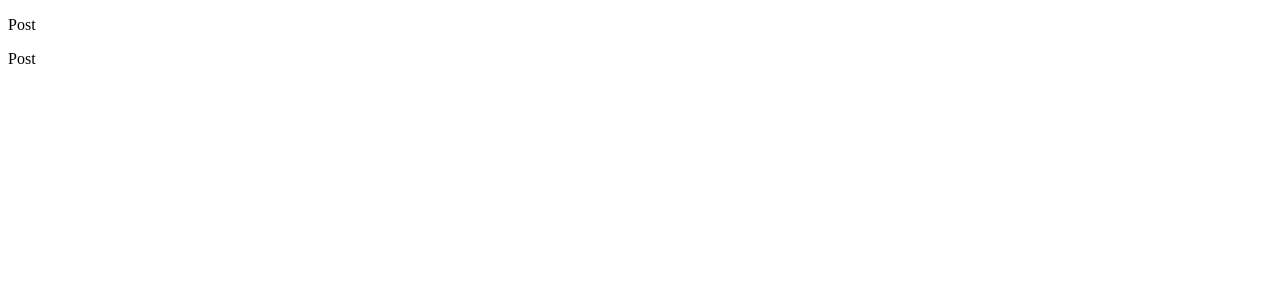
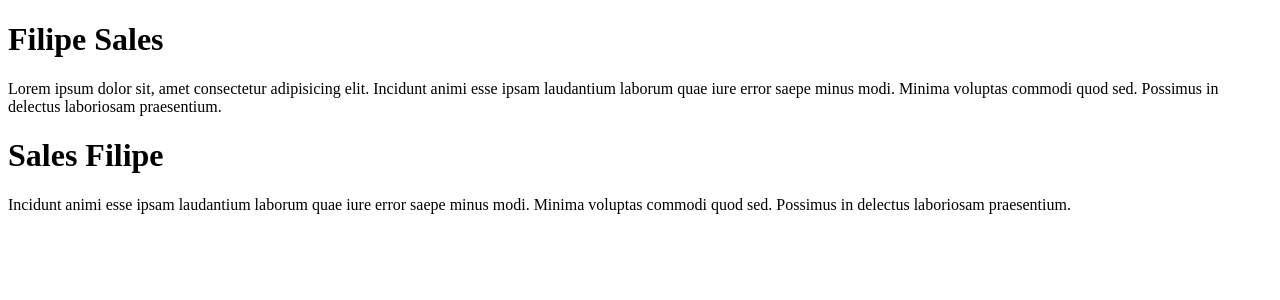
Before and after one commit to filipesalesaraujo/ignite-feed, a React (Vite) app: page / in a window 1280 px wide. Shown: the top 300 px of the page. Built offline with nearby package versions, Linux system fonts and the light colour scheme.

Commit message:
Propriedades

```diff
--- a/src/App.tsx
+++ b/src/App.tsx
@@ -3,8 +3,15 @@ import { Post } from "./Post";
 export function App() {
   return (
     <>
-      <Post />
-      <Post />
+      <Post
+        author="Filipe Sales"
+        content="Lorem ipsum dolor sit, amet consectetur adipisicing elit. Incidunt animi esse ipsam laudantium laborum quae iure error saepe minus modi. Minima voluptas commodi quod sed. Possimus in delectus laboriosam praesentium."
+      />
+
+      <Post
+        author="Sales Filipe"
+        content="Incidunt animi esse ipsam laudantium laborum quae iure error saepe minus modi. Minima voluptas commodi quod sed. Possimus in delectus laboriosam praesentium."
+      />
     </>
   );
 }
--- a/src/Post/index.tsx
+++ b/src/Post/index.tsx
@@ -1,3 +1,10 @@
-export function Post() {
-  return <p>Post</p>;
+import { Props } from "./index.types";
+
+export function Post({ author, content }: Props) {
+  return (
+    <div>
+      <h1>{author}</h1>
+      <p>{content}</p>
+    </div>
+  );
 }
--- /dev/null
+++ b/src/Post/index.types.ts
@@ -0,0 +1,4 @@
+export interface Props {
+  author: string;
+  content: string;
+}
```
